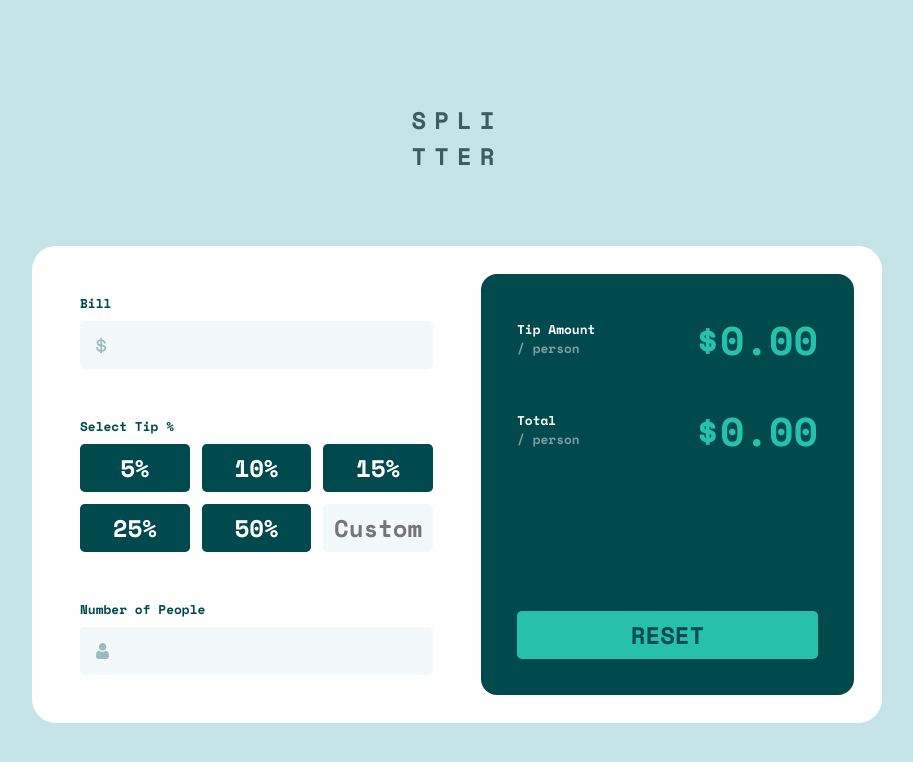
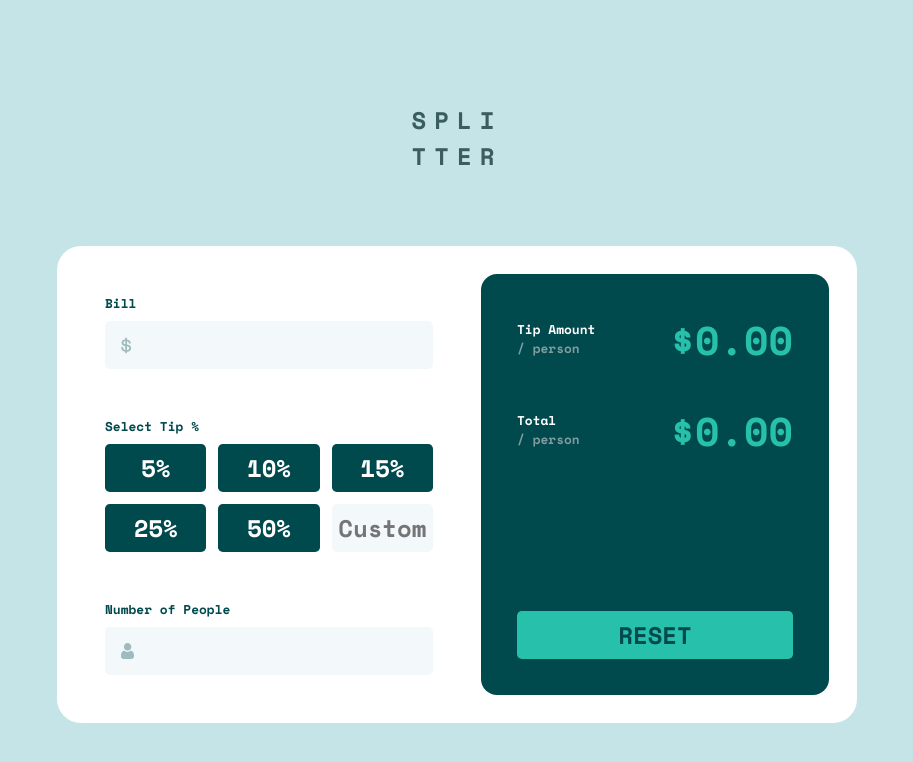
Before and after one commit to thecoderrob/fem-tip-calculator, a React (Create React App) app: page / in a window 1280 px wide. Shown: the top 762 px of the page, without its empty margins (183-1096 px from the left). Built offline with nearby package versions, Linux system fonts and the light colour scheme.

Commit message:
changed width

```diff
--- a/src/index.css
+++ b/src/index.css
@@ -239,14 +239,14 @@ input[type="number"]:placeholder-shown {
   opacity: 1;
 }
 
-@media (min-width: 760px) {
+@media (min-width: 800px) {
   main {
     height: 100vh;
   }
 
   .calculator-grid {
     grid-template-columns: 1fr 1fr;
-    width: 850px;
+    width: 800px;
   }
 
   .wrapper {
```
